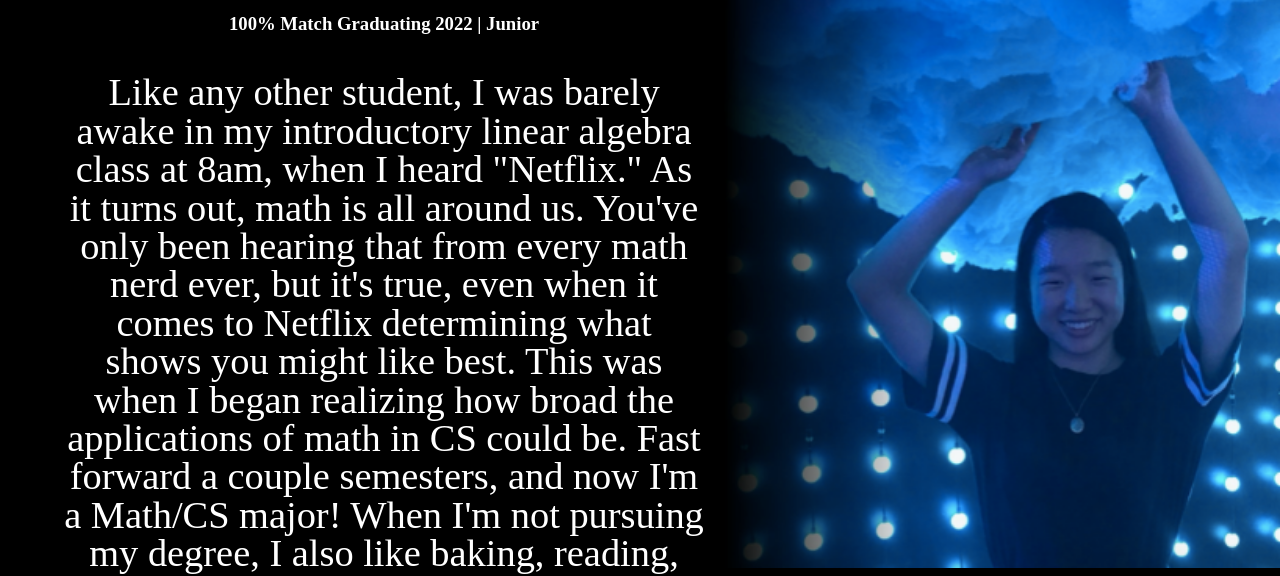
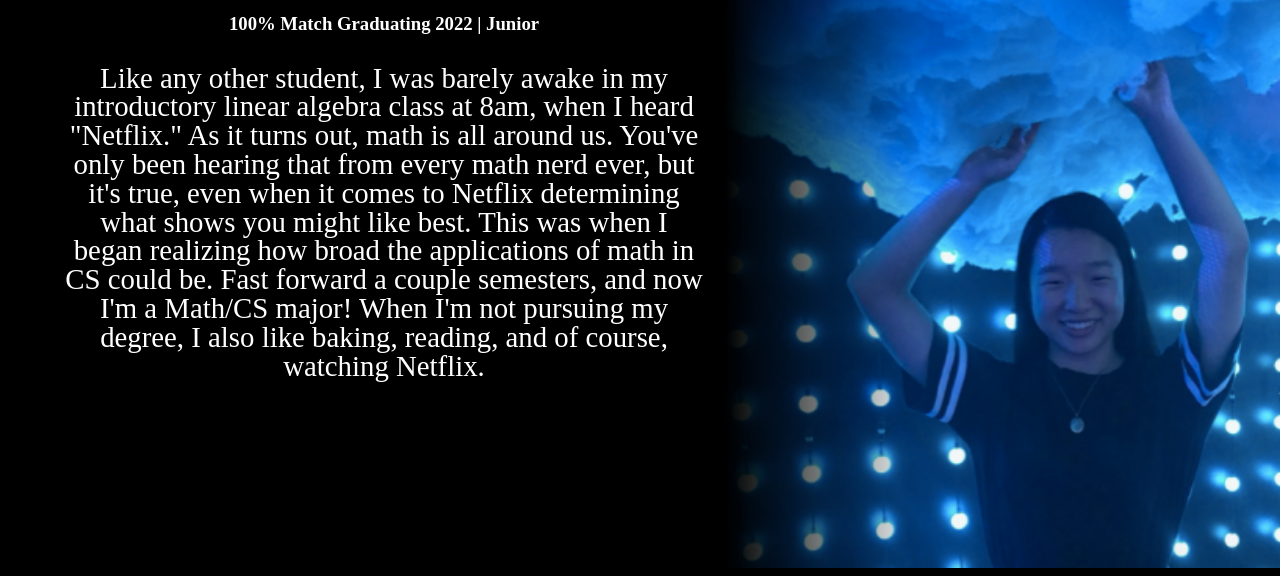
Before and after one commit to allenwu038/allenwu038.github.io, a plain HTML site: page index.html in a window 1280 px wide. Shown: the part 200-776 px from the top of the page. Drawn offline with Linux system fonts and the light colour scheme.

Commit message:
font sizing

```diff
--- a/css/main.css
+++ b/css/main.css
@@ -105,7 +105,7 @@ h1 {
 }
 
 p {
-    font-size: calc(2em + 0.5vw);
+    font-size: calc(16px + 1vw);
     line-height: 1em;
     color: white ;
 }
```
